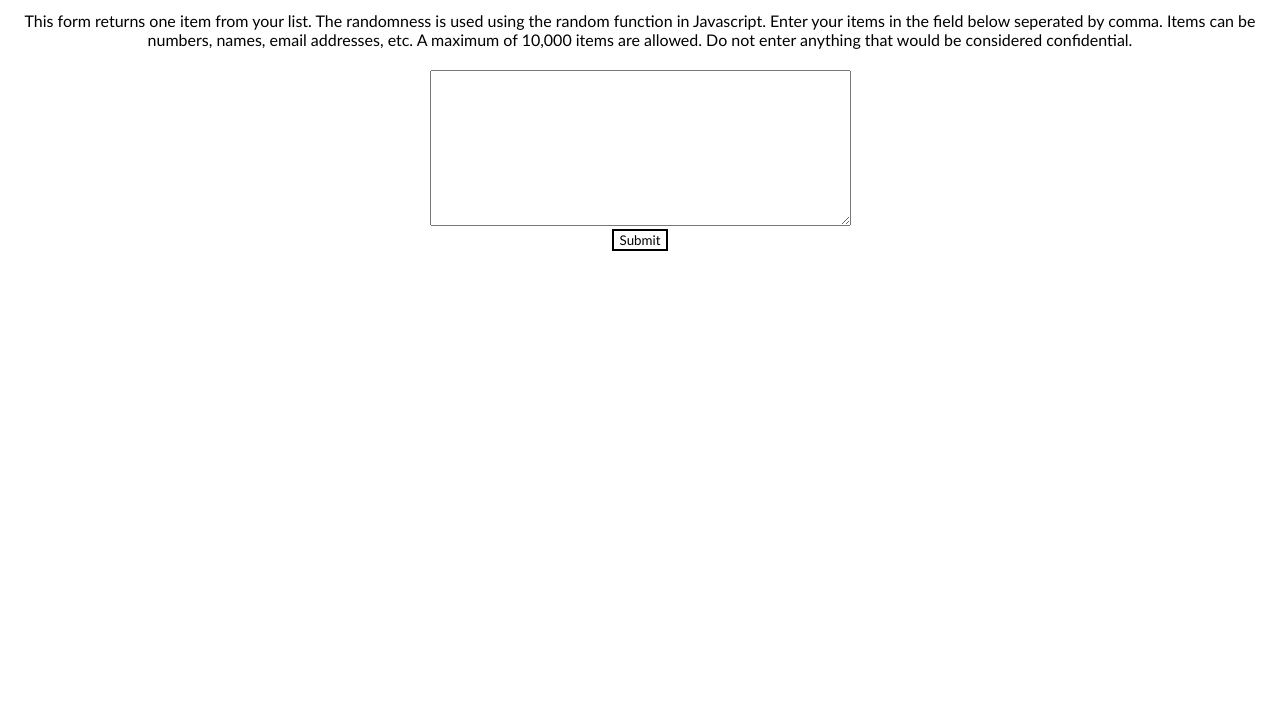
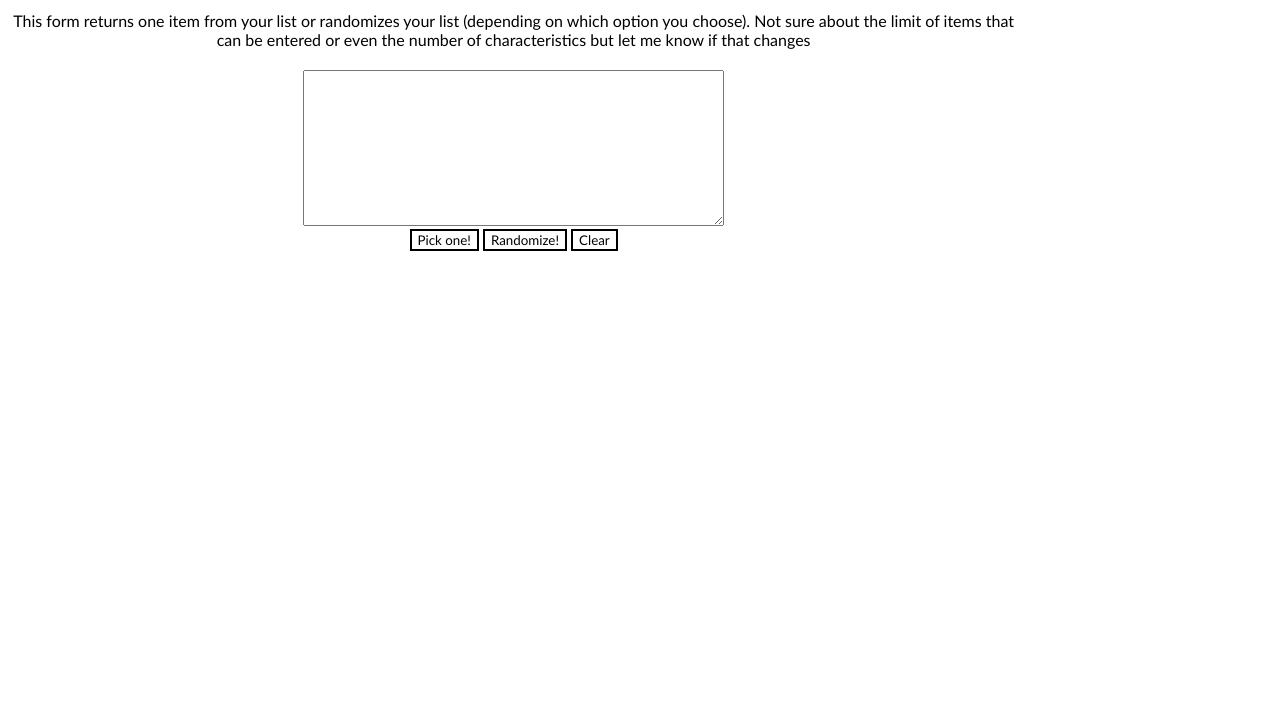
Before and after one commit to Monica-Vu/return_something_generator, a plain HTML site: page index.html in a window 1280 px wide. Shown: the part 76-800 px from the top of the page. Drawn offline with Linux system fonts and the light colour scheme.

Commit message:
Update index.html

```diff
--- a/index.html
+++ b/index.html
@@ -7,17 +7,22 @@
   <link rel="stylesheet" type="text/css" href="main.css" />
 </head>
 <body>
-  <center>
+  <div class ="container">
+    <center>
   <h1> Return Something </h1>
-  <p> This form returns one item from your list. The randomness is used using the random function in Javascript.
-    Enter your items in the field below seperated by comma. Items can be numbers, names, email addresses, etc.
-    A maximum of 10,000 items are allowed. Do not enter anything that would be considered confidential. </p>
+  <p> This form returns one item from your list or randomizes your list (depending on which option you choose).
+    Not sure about the limit of items that can be entered or even the number of characteristics but let me know if that changes
+  </p>
 <textarea id ="resturants" rows="10" cols="50"></textarea>
 <br>
-<button type ="button" class="button" onclick ="myFunction()"> Submit </button>
-<br>
-<div ><b id='hello'> </b></div>
+<button type ="button" class="button" onclick ="pickOne()"> Pick one! </button>
+<button type ="button" class="button" onclick ="randomize()"> Randomize!</button>
+<button type ="button" class="button" onclick="document.getElementById('resturants').value = ''"> Clear</button>
+<br />
+<br />
+<b id='returnedText'> </b></div>
 </center>
+</div>
 </body>
 </html>
 <script type="text/javascript">
@@ -29,6 +34,14 @@ var resturants = document.getElementById("resturants").value.split(",");
   /*var resturants = document.getElementById('resturants').value.split(',');*/
   var randomnum = Math.floor((Math.random() * resturants.length ) )
   console.log(resturants + randomnum);
-  document.getElementById('hello').innerHTML = resturants[randomnum];
+  document.getElementById('returnedText').innerHTML = resturants[randomnum];
+}
+
+function randomize() {
+  var resturants = document.getElementById("resturants").value.trim();
+  var resturants = document.getElementById("resturants").value.split(",");
+
+  resturants.sort(function(a, b){return 0.5 - Math.random()});
+  document.getElementById('returnedText').innerHTML = resturants;
 }
 </script>
```
